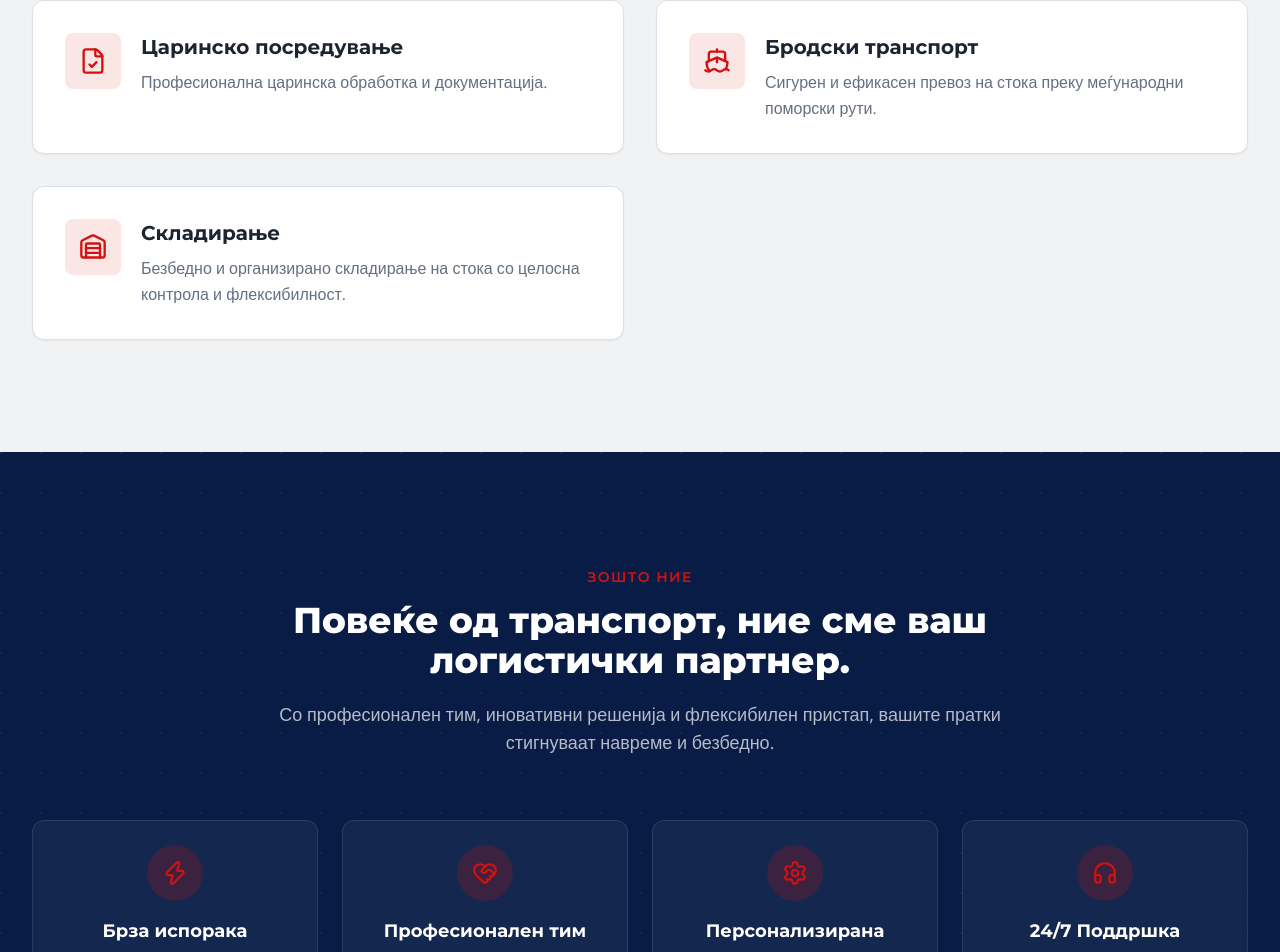
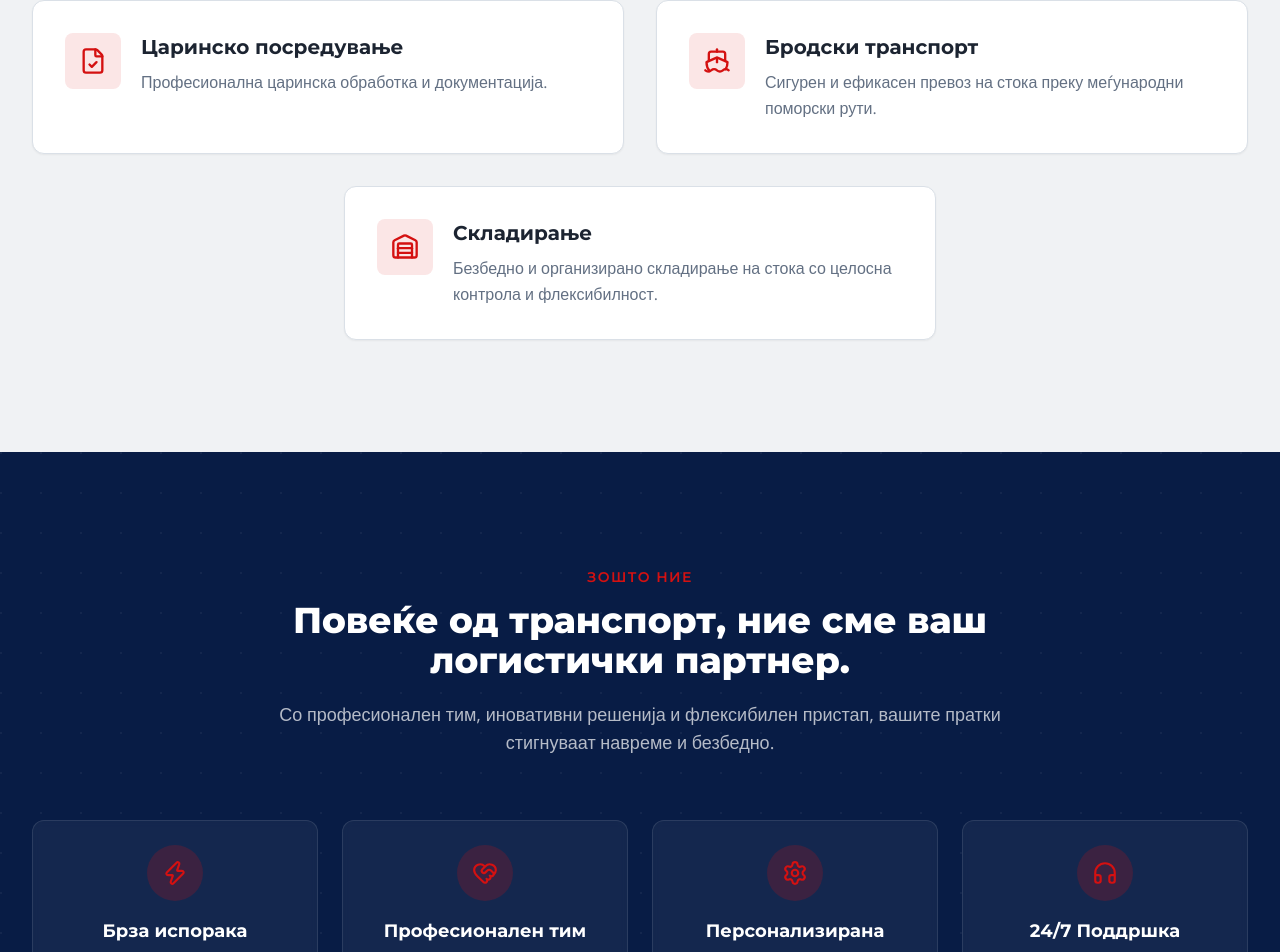
Before and after one commit to ivi113094-debug/nimak-logistics-portal, a React (Vite) app: page / in a window 1280 px wide. Shown: the part 2074-3026 px from the top of the page. Built offline with nearby package versions, Linux system fonts and the light colour scheme; no server answers; the database is empty; the HTML template or start-up script is replaced by a standard one.

Commit message:
Center final service card in services grid

```diff
--- a/src/components/ServicesSection.tsx
+++ b/src/components/ServicesSection.tsx
@@ -36,6 +36,7 @@ const ServicesSection = ({ content }: ServicesSectionProps) => (
       <div className="grid md:grid-cols-2 gap-4 sm:gap-8">
         {content.items.map((item, index) => {
           const Icon = getServiceIcon(item.title);
+          const isCenteredLastCard = content.items.length % 2 === 1 && index === content.items.length - 1;
           return (
             <motion.div
               key={`${item.title}-${index}`}
@@ -43,7 +44,9 @@ const ServicesSection = ({ content }: ServicesSectionProps) => (
               whileInView={{ opacity: 1, y: 0 }}
               viewport={{ once: true }}
               transition={{ duration: 0.5, delay: index * 0.1 }}
-              className="bg-card rounded-xl p-5 sm:p-8 flex flex-col sm:flex-row gap-4 sm:gap-5 shadow-sm border border-border hover:shadow-md transition-shadow group"
+              className={`bg-card rounded-xl p-5 sm:p-8 flex flex-col sm:flex-row gap-4 sm:gap-5 shadow-sm border border-border hover:shadow-md transition-shadow group ${
+                isCenteredLastCard ? "md:col-span-2 md:mx-auto md:max-w-[calc(50%-1rem)] md:w-full" : ""
+              }`}
             >
               <div className="w-14 h-14 shrink-0 rounded-lg bg-red-brand/10 flex items-center justify-center group-hover:bg-red-brand/20 transition-colors">
                 <Icon className="text-red-brand" size={28} />
```
